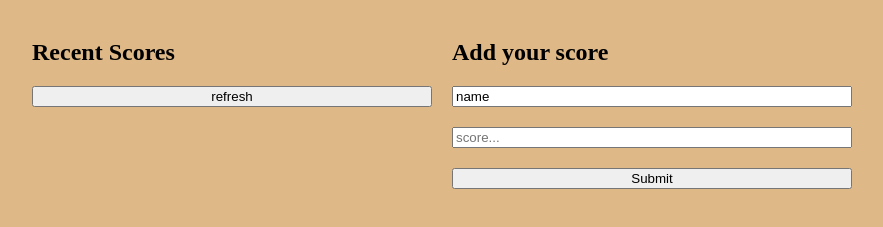
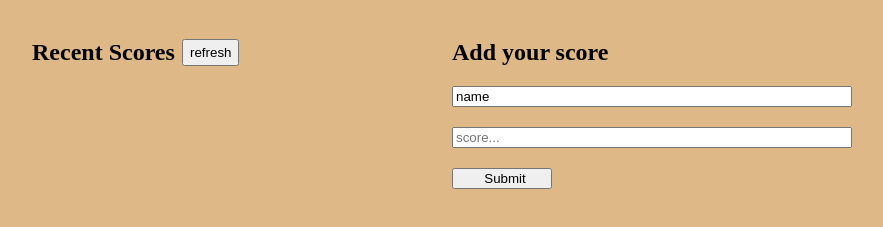
Before and after one commit to Kidd254/Leaderboard, a website built with webpack: page src/web.html in a window 1280 px wide. Shown: the part 69-296 px from the top of the page, without its empty margins (198-1081 px from the left). Built offline with nearby package versions, Linux system fonts and the light colour scheme.

Commit message:
add a div container to the scorelist heading

```diff
--- a/src/web.html
+++ b/src/web.html
@@ -13,15 +13,17 @@
     </div>
     <div class="main-container">
         <div class="scores-container">
-            <h2>Recent Scores</h2>
-            <button>refresh</button>
+            <div class="score-heading">
+                <h2 class="recent">Recent Scores</h2>
+                <button class="refresh">refresh</button>
+            </div>
         </div>
         <div class="add-container">
             <h2 class="add">Add your score</h2>
             <form action="" method="post" id="form">
                 <input type="text" id="name" value="name" placeholder="name..." required>
                 <input type="number" id="score" value="score" placeholder="score..." required>
-                <button>Submit</button>
+                <button class="submit">Submit</button>
             </form>
         </div>
     </div>
```
